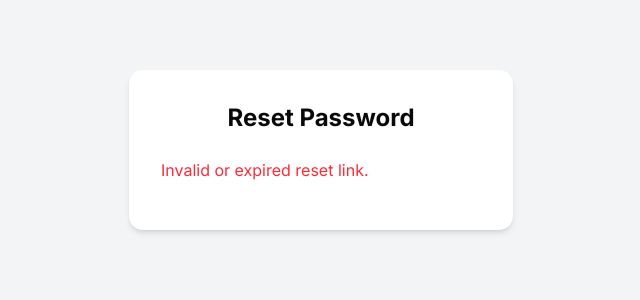
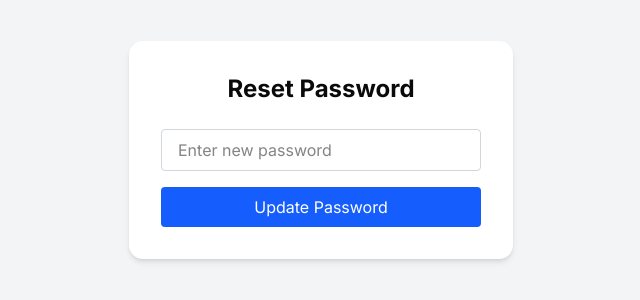
Before and after one commit to Aditya-2025198/ats-hrms, a Next.js app: page /reset-password in a window 1280 px wide. Shown: the part 250-550 px from the top of the page, without its empty margins (319-959 px from the left). Built offline with nearby package versions, Linux system fonts and the light colour scheme; no server answers.

Commit message:
Refactor ResetPasswordPage component structure

```diff
--- a/src/app/reset-password/page.tsx
+++ b/src/app/reset-password/page.tsx
@@ -1,83 +1,56 @@
-'use client';
-export const dynamic = 'force-dynamic'; // disables prerendering
+"use client";
 
-import { useState, useEffect } from 'react';
-import { useRouter, useSearchParams } from 'next/navigation';
-import { createClient } from '@/lib/supabaseClient';
+import { useState } from "react";
+import { createClient } from "@/lib/supabaseClient";
+import { useRouter } from "next/navigation";
 
 export default function ResetPasswordPage() {
-  const [password, setPassword] = useState('');
-  const [error, setError] = useState('');
-  const [message, setMessage] = useState('');
-  const [ready, setReady] = useState(false);
-
-  const searchParams = useSearchParams();
+  const [password, setPassword] = useState("");
+  const [message, setMessage] = useState("");
+  const [error, setError] = useState("");
   const router = useRouter();
-
-  useEffect(() => {
-    if (!searchParams) return;
-
-    const supabase = createClient();
-    const access_token = searchParams.get('access_token');
-    const refresh_token = searchParams.get('refresh_token');
-
-    if (!access_token) {
-      setError('Invalid or expired reset link.');
-      return;
-    }
-
-    supabase.auth
-      .setSession({
-        access_token,
-        refresh_token: refresh_token || undefined, // refresh_token is optional
-      })
-      .then(() => setReady(true))
-      .catch((err) => setError(err.message));
-  }, [searchParams]);
 
   const handleResetPassword = async (e: React.FormEvent) => {
     e.preventDefault();
-    setError('');
-    setMessage('');
+    setError("");
+    setMessage("");
 
     const supabase = createClient();
-    const { error } = await supabase.auth.updateUser({ password });
+    const { data, error } = await supabase.auth.updateUser({
+      password,
+    });
 
-    if (error) setError(error.message);
-    else {
-      setMessage('Password updated! Redirecting to login...');
-      setTimeout(() => router.push('/login'), 2000);
+    if (error) {
+      setError(error.message);
+    } else {
+      setMessage("Password updated! Redirecting to login...");
+      setTimeout(() => router.push("/login"), 2000);
     }
   };
-
-  if (!ready && !error) return <p className="text-center mt-10">Loading...</p>;
 
   return (
     <div className="min-h-screen flex items-center justify-center bg-gray-100">
       <div className="bg-white p-8 rounded-xl shadow-md w-96">
         <h2 className="text-2xl font-bold mb-6 text-center">Reset Password</h2>
+        {error && <p className="text-red-500 text-sm mb-4">{error}</p>}
+        {message && <p className="text-green-600 text-sm mb-4">{message}</p>}
 
-        {error && <p className="text-red-500 mb-4">{error}</p>}
-        {message && <p className="text-green-600 mb-4">{message}</p>}
-
-        {!error && (
         <form onSubmit={handleResetPassword} className="space-y-4">
           <input
             type="password"
-              placeholder="New password"
+            placeholder="Enter new password"
             value={password}
             onChange={(e) => setPassword(e.target.value)}
+            className="w-full px-4 py-2 border border-gray-300 rounded focus:outline-none focus:ring-2 focus:ring-blue-500"
             required
-              className="w-full px-4 py-2 border rounded focus:outline-none focus:ring-2 focus:ring-blue-500"
           />
           <button
             type="submit"
-              className="w-full bg-blue-600 text-white py-2 rounded hover:bg-blue-700"
+            className="w-full bg-blue-600 text-white py-2 rounded hover:bg-blue-700 transition duration-200"
           >
             Update Password
           </button>
         </form>
-        )}
       </div>
     </div>
   );
```
Lines whose indentation alone changed are shown as unchanged.
